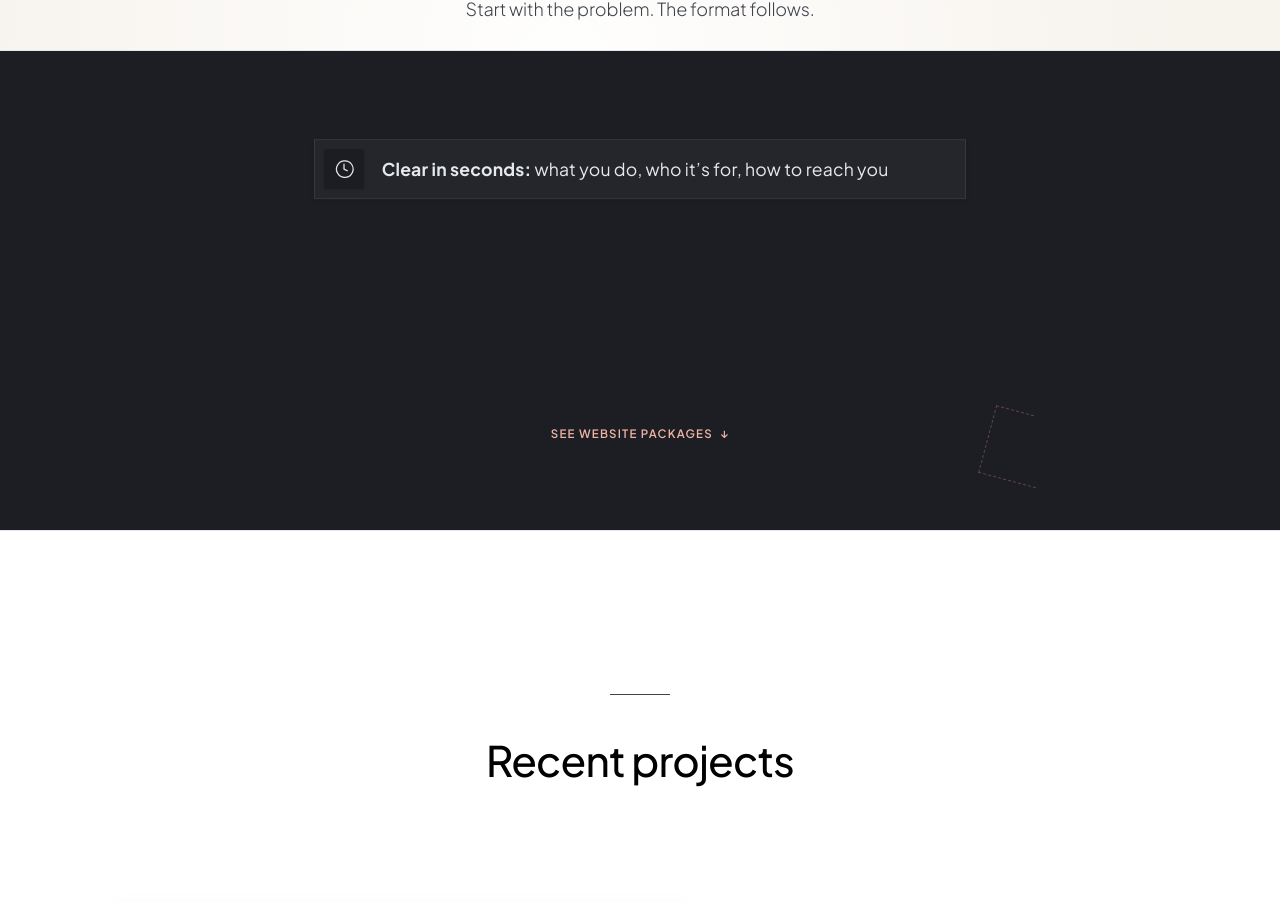
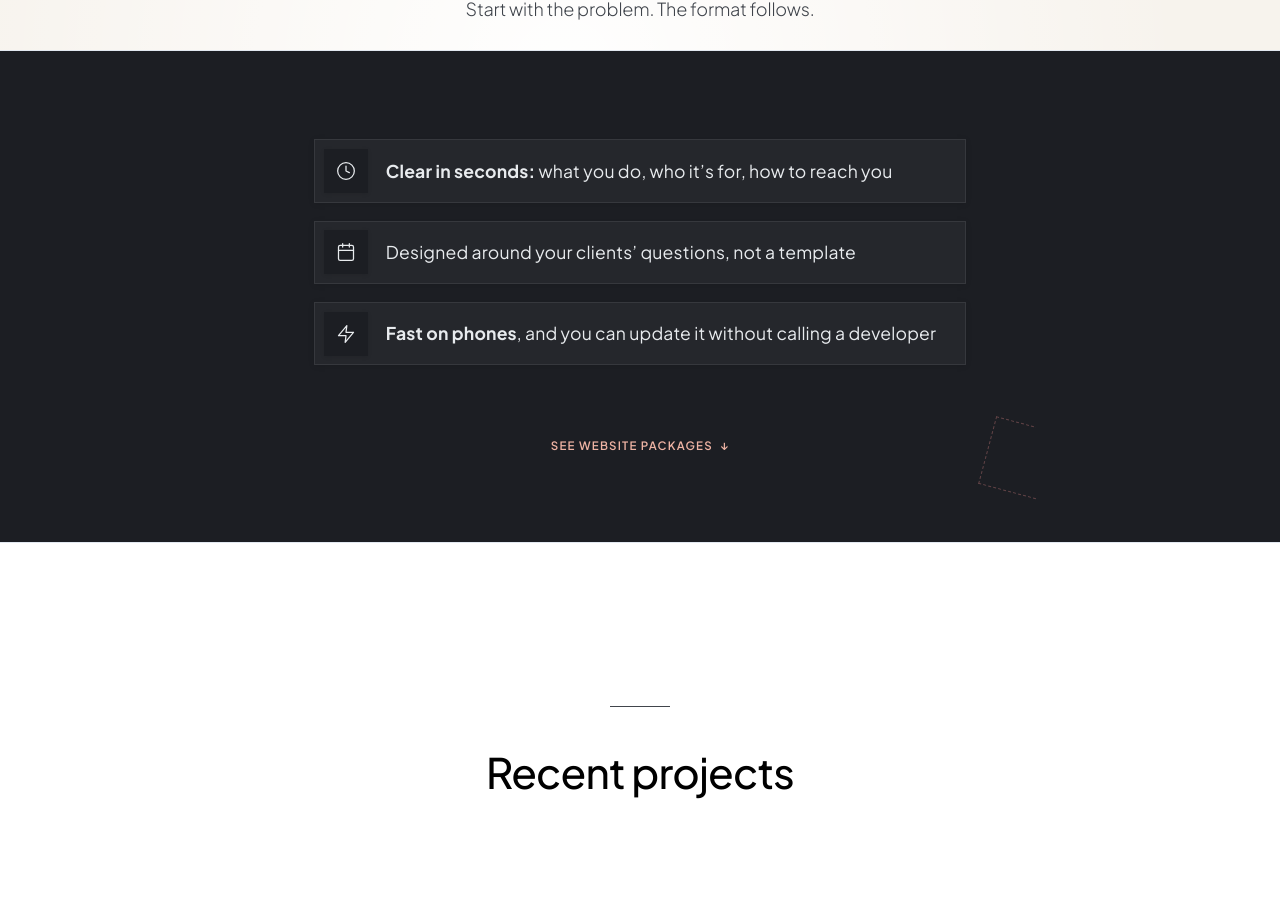
Before and after one commit to Irene2828/porfoliojuly, a Next.js app: page / in a window 1280 px wide. Shown: the part 1074-1976 px from the top of the page. Built offline with nearby package versions, Linux system fonts and the light colour scheme.

Commit message:
Revert homepage services loop animation

```diff
--- a/src/app/v2/components/ServicesV2.tsx
+++ b/src/app/v2/components/ServicesV2.tsx
@@ -1,98 +1,18 @@
 'use client';
 
-import { useRef } from 'react';
-import { motion, useInView, useReducedMotion, type Variants } from 'framer-motion';
-
-const LOOP_SECONDS = 6.4;
-const LOOP_EASE: [number, number, number, number] = [0.16, 1, 0.3, 1];
-
-const rowLoopVariants: Variants = {
-  rest: { opacity: 1, y: 0 },
-  loop: (i: number) => {
-    const s = 0.15 + i * 0.45;
-    const e = s + 0.55;
-    return {
-      opacity: [0, 0, 1, 1, 0, 0],
-      y: [16, 16, 0, 0, -10, -10],
-      transition: {
-        duration: LOOP_SECONDS,
-        times: [0, s / LOOP_SECONDS, e / LOOP_SECONDS, 5.3 / LOOP_SECONDS, 5.85 / LOOP_SECONDS, 1],
-        repeat: Infinity,
-        ease: LOOP_EASE,
-      },
-    };
-  },
-};
-
-const iconBoxVariants: Variants = {
-  rest: { scale: 1, opacity: 1 },
-  loop: (i: number) => {
-    const s = 0.15 + i * 0.45;
-    const e = s + 0.55;
-    return {
-      scale: [0.82, 0.82, 1, 1, 0.94, 0.94],
-      opacity: [0, 0, 1, 1, 0, 0],
-      transition: {
-        duration: LOOP_SECONDS,
-        times: [0, s / LOOP_SECONDS, e / LOOP_SECONDS, 5.3 / LOOP_SECONDS, 5.85 / LOOP_SECONDS, 1],
-        repeat: Infinity,
-        ease: LOOP_EASE,
-      },
-    };
-  },
-};
-
-const iconDrawVariants: Variants = {
-  rest: { pathLength: 1 },
-  loop: (i: number) => {
-    const s = 0.27 + i * 0.45;
-    const e = s + 0.75;
-    return {
-      pathLength: [0, 0, 1, 1],
-      transition: {
-        duration: LOOP_SECONDS,
-        times: [0, s / LOOP_SECONDS, e / LOOP_SECONDS, 1],
-        repeat: Infinity,
-        ease: 'easeInOut',
-      },
-    };
-  },
-};
-
-const sheenVariants: Variants = {
-  rest: { x: '-130%' },
-  loop: (i: number) => {
-    const a = 3.05 + i * 0.18;
-    const b = a + 0.85;
-    return {
-      x: ['-130%', '-130%', '130%', '130%'],
-      transition: {
-        duration: LOOP_SECONDS,
-        times: [0, a / LOOP_SECONDS, b / LOOP_SECONDS, 1],
-        repeat: Infinity,
-        ease: 'easeInOut',
-      },
-    };
-  },
-};
+import { motion } from 'framer-motion';
 
 type ServicesV2Props = {
   websitesOnly?: boolean;
 };
 
 export default function ServicesV2({ websitesOnly = false }: ServicesV2Props) {
-  const bulletsRef = useRef<HTMLUListElement>(null);
-  const bulletsInView = useInView(bulletsRef, { amount: 0.35 });
-  const reduceMotion = useReducedMotion();
-  const loopActive = websitesOnly && !reduceMotion;
-
   const homepageWebsitesBullets = [
     {
       text: <span><strong>Clear in seconds:</strong> what you do, who it’s for, how to reach you</span>,
       icon: (
         <svg width="20" height="20" viewBox="0 0 24 24" fill="none" stroke="#e8ebee" strokeWidth="1.5" strokeLinecap="round" strokeLinejoin="round">
-          <motion.path d="M12 2 A10 10 0 1 1 11.9 2.01" variants={iconDrawVariants} />
-          <motion.path d="M12 6 L12 12 L16 14" variants={iconDrawVariants} />
+          <circle cx="12" cy="12" r="10"/><polyline points="12 6 12 12 16 14"/>
         </svg>
       )
     },
@@ -100,10 +20,7 @@ export default function ServicesV2({ websitesOnly = false }: ServicesV2Props) {
       text: <span>Designed around your clients’ questions, not a template</span>,
       icon: (
         <svg width="20" height="20" viewBox="0 0 24 24" fill="none" stroke="#e8ebee" strokeWidth="1.5" strokeLinecap="round" strokeLinejoin="round">
-          <motion.path d="M5 4 h14 a2 2 0 0 1 2 2 v14 a2 2 0 0 1 -2 2 H5 a2 2 0 0 1 -2 -2 V6 a2 2 0 0 1 2 -2 Z" variants={iconDrawVariants} />
-          <motion.path d="M16 2 v4" variants={iconDrawVariants} />
-          <motion.path d="M8 2 v4" variants={iconDrawVariants} />
-          <motion.path d="M3 10 h18" variants={iconDrawVariants} />
+          <rect x="3" y="4" width="18" height="18" rx="2" ry="2"/><line x1="16" y1="2" x2="16" y2="6"/><line x1="8" y1="2" x2="8" y2="6"/><line x1="3" y1="10" x2="21" y2="10"/>
         </svg>
       )
     },
@@ -111,7 +28,7 @@ export default function ServicesV2({ websitesOnly = false }: ServicesV2Props) {
       text: <span><strong>Fast on phones</strong>, and you can update it without calling a developer</span>,
       icon: (
         <svg width="20" height="20" viewBox="0 0 24 24" fill="none" stroke="#e8ebee" strokeWidth="1.5" strokeLinecap="round" strokeLinejoin="round">
-          <motion.path d="M13 2L3 14h9l-1 8 10-12h-9l1-8z" variants={iconDrawVariants} />
+          <path d="M13 2L3 14h9l-1 8 10-12h-9l1-8z"/>
         </svg>
       )
     }
@@ -527,22 +444,14 @@ export default function ServicesV2({ websitesOnly = false }: ServicesV2Props) {
                   {websitesOnly ? 'For when your work is better than your website' : 'For when your work is better than your current website'}
                 </motion.p>}
 
-                <motion.ul
-                  ref={websitesOnly ? bulletsRef : undefined}
-                  initial={false}
-                  animate={loopActive ? (bulletsInView ? 'loop' : 'rest') : undefined}
-                  className={websitesOnly ? 'homepage-services-bullets' : undefined} style={{ listStyle: 'none', padding: 0, margin: 0, display: 'flex', flexDirection: 'column', gap: '16px' }}>
+                <ul className={websitesOnly ? 'homepage-services-bullets' : undefined} style={{ listStyle: 'none', padding: 0, margin: 0, display: 'flex', flexDirection: 'column', gap: '16px' }}>
                   {websitesBullets.map((bullet, idx) => (
                     <motion.li
                       key={idx}
-                      {...(websitesOnly
-                        ? { variants: rowLoopVariants, custom: idx }
-                        : {
-                            initial: { opacity: 0, x: -16, y: 10 },
-                            whileInView: { opacity: 1, x: 0, y: 0 },
-                            viewport: { once: true, amount: 0.25 },
-                            transition: { duration: 0.65, delay: 0.24 + idx * 0.11, ease: [0.16, 1, 0.3, 1] as [number, number, number, number] },
-                          })}
+                      initial={{ opacity: 0, x: -16, y: 10 }}
+                      whileInView={{ opacity: 1, x: 0, y: 0 }}
+                      viewport={{ once: true, amount: 0.25 }}
+                      transition={{ duration: 0.65, delay: 0.24 + idx * 0.11, ease: [0.16, 1, 0.3, 1] }}
                       style={{
                         fontSize: 'var(--text-body)',
                         color: '#e8ebee',
@@ -554,32 +463,14 @@ export default function ServicesV2({ websitesOnly = false }: ServicesV2Props) {
                         borderRadius: '0px',
                         boxShadow: '0 1px 6px rgba(0, 0, 0, 0.1)',
                         border: '1px solid rgba(255, 255, 255, 0.08)',
-                        padding: '8px 24px 8px 8px',
-                        ...(websitesOnly ? { position: 'relative' as const, overflow: 'hidden' } : {})
+                        padding: '8px 24px 8px 8px'
                       }}
                     >
-                      {websitesOnly && (
-                        <motion.div
-                          aria-hidden="true"
-                          variants={sheenVariants}
-                          custom={idx}
-                          style={{
-                            position: 'absolute',
-                            inset: 0,
-                            pointerEvents: 'none',
-                            background: 'linear-gradient(105deg, transparent 42%, rgba(214, 183, 146, 0.09) 50%, rgba(242, 144, 143, 0.09) 54%, transparent 62%)'
-                          }}
-                        />
-                      )}
                       <motion.div
-                        {...(websitesOnly
-                          ? { variants: iconBoxVariants, custom: idx }
-                          : {
-                              initial: { scale: 0.82, opacity: 0 },
-                              whileInView: { scale: 1, opacity: 1 },
-                              viewport: { once: true, amount: 0.25 },
-                              transition: { duration: 0.5, delay: 0.3 + idx * 0.11, ease: [0.16, 1, 0.3, 1] as [number, number, number, number] },
-                            })}
+                        initial={{ scale: 0.82, opacity: 0 }}
+                        whileInView={{ scale: 1, opacity: 1 }}
+                        viewport={{ once: true, amount: 0.25 }}
+                        transition={{ duration: 0.5, delay: 0.3 + idx * 0.11, ease: [0.16, 1, 0.3, 1] }}
                         style={{
                           width: '40px',
                           height: '40px',
@@ -590,19 +481,17 @@ export default function ServicesV2({ websitesOnly = false }: ServicesV2Props) {
                           justifyContent: 'center',
                           boxShadow: '0 1px 4px rgba(0,0,0,0.1)',
                           flexShrink: 0,
-                          border: 'none',
-                          position: 'relative',
-                          zIndex: 1
+                          border: 'none'
                         }}
                       >
                         {bullet.icon}
                       </motion.div>
-                      <div style={{ color: '#e8ebee', fontSize: 'inherit', letterSpacing: 'inherit', position: 'relative', zIndex: 1 }}>
+                      <div style={{ color: '#e8ebee', fontSize: 'inherit', letterSpacing: 'inherit' }}>
                         {bullet.text}
                       </div>
                     </motion.li>
                   ))}
-                </motion.ul>
+                </ul>
                 <div className={websitesOnly ? 'homepage-services-cta' : undefined} style={{ display: 'flex', justifyContent: 'center', marginTop: '64px' }}>
                   <a href="#packages" style={{ background: 'none', border: 0, padding: 0, fontFamily: 'var(--font-label), sans-serif', fontSize: 'var(--text-label)', fontWeight: 600, letterSpacing: '0.105em', color: '#efb4a4', cursor: 'pointer', textDecoration: 'none' }}>
                     SEE WEBSITE PACKAGES <span aria-hidden="true" style={{ marginLeft: '4px' }}>↓</span>
```
